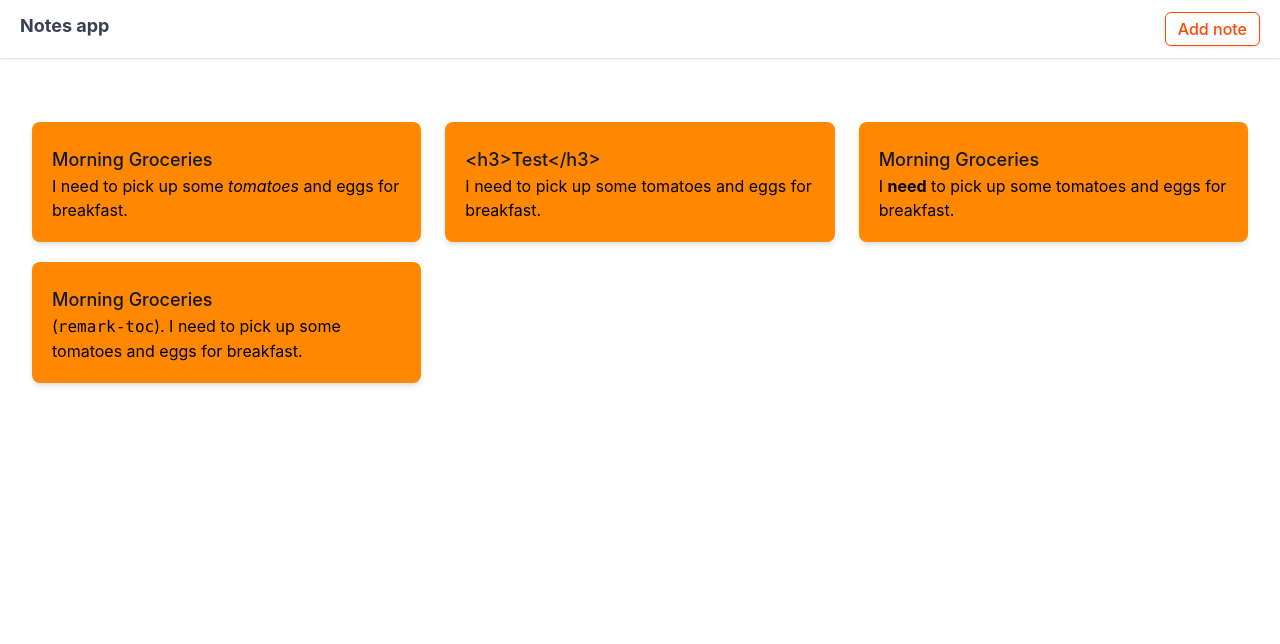
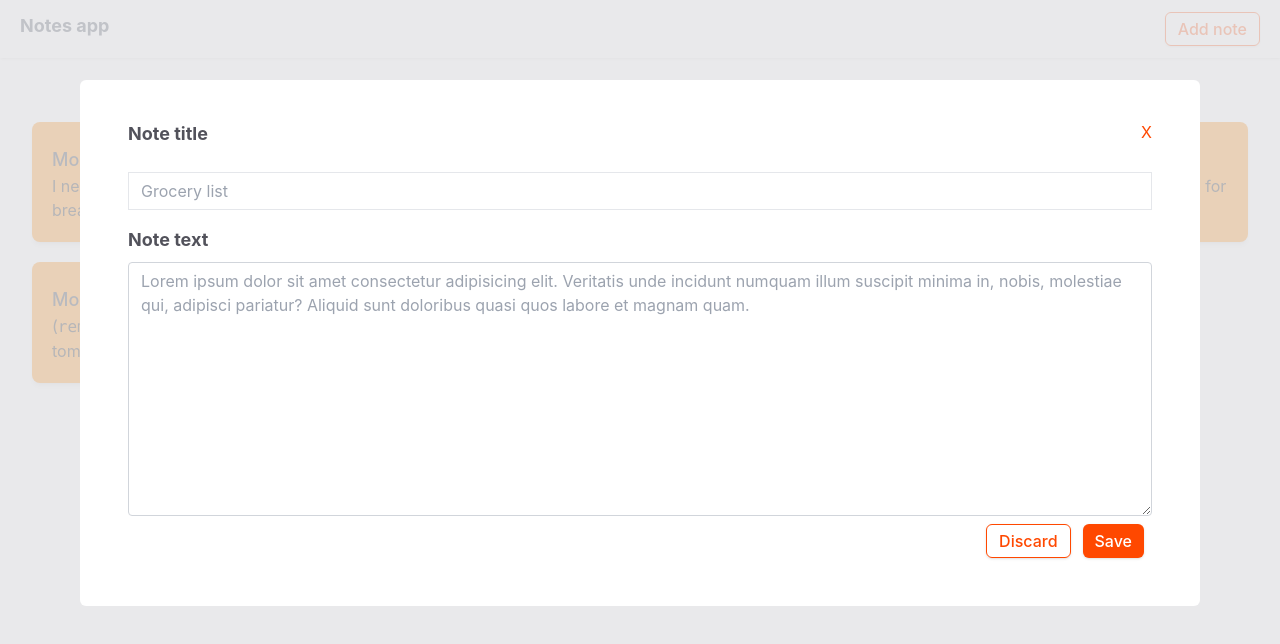
Before and after one commit to DorianBadel/biss-task, a React (Create React App) app: page / in a window 1280 px wide. Both pictures are taken after a click on the button "Add note". Shown: the top 644 px of the page. Built offline with nearby package versions, Linux system fonts and the light colour scheme.

Commit message:
Type safety improvement and code organisation

```diff
--- a/src/components/Alert.tsx
+++ b/src/components/Alert.tsx
@@ -1,11 +1,20 @@
-import React, { useState } from 'react'
+import React from 'react'
 import Button, { ButtonType } from './Button'
-import ReactDom from 'react-dom';
 
 
 function Alert({
-  positiveClick,negativeClick,message,positiveOption,negativeOption
-}:{positiveClick:any,negativeClick:any,message:string,positiveOption:string,negativeOption:string}) {
+  positiveClick,
+  negativeClick,
+  message,
+  positiveOption,
+  negativeOption
+}:{
+  positiveClick:React.Dispatch<React.SetStateAction<boolean>>,
+  negativeClick:React.Dispatch<React.SetStateAction<boolean>>,
+  message:string,
+  positiveOption:string,
+  negativeOption:string
+}) {
   return (
     <div className="bg-zinc-200 bg-opacity-70 fixed inset-0 z-50   ">
 
--- a/src/components/Button.tsx
+++ b/src/components/Button.tsx
@@ -10,10 +10,14 @@ function Button(
     type,
     text,
     callback
-  }:{type:ButtonType, text:string, callback:()=>void}
+  }:{
+    type:ButtonType,
+    text:string,
+    callback:()=>void
+  }
 ) {
   return (
-    type == ButtonType.regular ?
+    type === ButtonType.regular ?
       <button onClick={callback} className="bg-primary hover:bg-secondary-regular text-white px-3 py-1 text-md font-medium rounded-md shadow"> {text} </button>
       :
       <button onClick={callback} className="border border-primary hover:border-secondary-regular hover:text-secondary-regular text-primary px-3 py-1 text-md font-medium rounded-md shadow"> {text}</button>
--- a/src/components/Heading.tsx
+++ b/src/components/Heading.tsx
@@ -1,11 +1,29 @@
-import React from 'react'
+import React, { useState } from 'react'
 import Button, { ButtonType } from './Button'
+import Note, { NoteType } from './Note'
 
 function Heading() {
+  const [openNote,setOpenNote] = useState(false);
+
+  function handleConfirm(){
+    setOpenNote(false);
+  }
+
   return (
     <div className="group shadow px-5 py-3 flex justify-between">
+        {openNote &&
+          <Note type={NoteType.editable}
+                actionOnCancel={setOpenNote}
+                actionOnConfirm={handleConfirm}
+          />
+        }
+
         <span className="text-gray-700 text-lg font-bold"> Notes app </span>
-        <Button callback={()=>{}} type={ButtonType.border} text="Add note"/>
+        <Button
+          callback={()=>setOpenNote(true)}
+          type={ButtonType.border}
+          text="Add note"
+        />
     </div>
   )
 }
--- a/src/components/Note.tsx
+++ b/src/components/Note.tsx
@@ -1,13 +1,64 @@
-import React, { useContext, useState } from 'react'
-import NotePreview from './NotePreview';
+import React from 'react'
+import Button, { ButtonType } from './Button';
 
+export enum NoteType {
+  editable,
+  preview
+}
 
-const mode = true;
-function Note({callback}:{callback:any}) {
+//TODO: make actionOnCancel trigger call actionOnCancel(true) if a change has been made
+//Make sure its not overwriten in the component call
+function Note(
+  {type,actionOnCancel,actionOnConfirm,actionOnDelete}
+  :{
+    type:NoteType,
+    actionOnCancel:React.Dispatch<React.SetStateAction<boolean>>,
+    actionOnConfirm:React.Dispatch<React.SetStateAction<boolean>>,
+    actionOnDelete?:React.Dispatch<React.SetStateAction<boolean>>
+  }) {
 
   return (
     <>
-      <NotePreview callback={callback}/>
+    <div className="bg-zinc-200 bg-opacity-80 fixed inset-0 z-50   ">
+      <div className="flex pt-20 px-20 justify-center items-center">
+          <div className="flex-col min-w-full justify-center bg-white py-10 px-12 rounded-md ">
+
+              <div className="flex justify-between">
+                <label htmlFor="noteTitle" className="text-zinc-600 mb-2 text-lg font-bold" >Note title</label>
+                <div className="text-primary" onClick={()=>actionOnCancel(false)}>X</div>
+              </div>
+
+              {type === NoteType.editable ?
+                <div>
+                  <input type="text" id="noteTitle" placeholder="Grocery list"
+                  className=' my-4 form-control block w-full px-3 py-1.5 text-base font-norma text-gray-70 bg-white bg-clip-paddin border border-solid border-gray-30 rounde transitio ease-in-ou m- focus:text-gray-700 focus:bg-white focus:border-primary focus:outline-none'/>
+
+                  <label htmlFor="noteText" className="text-zinc-600 mb-2 text-lg font-bold block" >Note text</label>
+                  <textarea id="noteText"
+                  placeholder="Lorem ipsum dolor sit amet consectetur adipisicing elit. Veritatis unde incidunt numquam illum suscipit minima in, nobis, molestiae qui, adipisci pariatur? Aliquid sunt doloribus quasi quos labore et magnam quam."
+                  rows={10}
+                  className="form-control block w-full px-3 py-1.5 text-base font-normal text-gray-700 bg-white bg-clip-padding border border-solid border-gray-300 rounded transition ease-in-out m-0 focus:text-gray-700 focus:bg-white focus:border-primary focus:outline-none"/>
+              </div>
+              :
+              <div className="text-zinc-600 mb-14" >Lorem ipsum dolor sit amet consectetur adipisicing elit. Veritatis unde incidunt numquam illum suscipit minima in, nobis, molestiae qui, adipisci pariatur? Aliquid sunt doloribus quasi quos labore et magnam quam.</div>
+              }
+
+              <div className="flex justify-between p-2">
+
+                {type === NoteType.preview ?
+                   actionOnDelete ?
+                    <Button callback={()=>actionOnDelete(true)} type={ButtonType.border} text="Delete"/>
+                    : <Button callback={()=>console.log("You forgot to add actionOnDelete")} type={ButtonType.border} text="ADD actionOnDelete"/>
+                 : <div></div>}
+                <div className="flex float-right gap-3">
+                    <Button callback={()=>actionOnCancel(false)} type={ButtonType.border} text={type === NoteType.preview ? "Cancel" : "Discard"}/>
+                    <Button callback={()=>actionOnConfirm(true)} type={ButtonType.regular} text={type === NoteType.preview ? "Edit" : "Save"}/>
+                </div>
+              </div>
+
+          </div>
+        </div>
+        </div>
     </>
   )
 }
--- a/src/components/NoteCard.tsx
+++ b/src/components/NoteCard.tsx
@@ -1,6 +1,6 @@
 import React, { useState } from 'react'
 import ReactMarkdown from 'react-markdown'
-import Note from './Note';
+import NotePreview from './NotePreview';
 
 
 const forbid = ['link'];
@@ -14,7 +14,7 @@ function NoteCard(
   const [isOpen,setIsOpen] = useState(false);
   return (
     <>
-      {isOpen && <Note callback={setIsOpen}/>}
+      {isOpen && <NotePreview callback={()=>setIsOpen(false)}/>}
       <div key={ID} onClick={()=>setIsOpen(true)} className="group bg-secondary-regular rounded-lg p-5 shadow-md hover:bg-secondary-hover hover:cursor-pointer">
 
         <div className="aspect-w-1 aspect-h-1 w-full overflow-hidden rounded-lg  xl:aspect-w-7 xl:aspect-h-8">
--- a/tailwind.config.js
+++ b/tailwind.config.js
@@ -3,7 +3,6 @@ module.exports = {
   content: [
     "./src/**/*.{js,jsx,ts,tsx}"
   ],
-  darkMode: false,
   theme: {
     screens: {
       'sm': '640px',
```
Also changed, not shown: src/components/NotePreview.tsx (+23 -54 lines), src/components/TWnote.tsx (added, +11 -0 lines).
